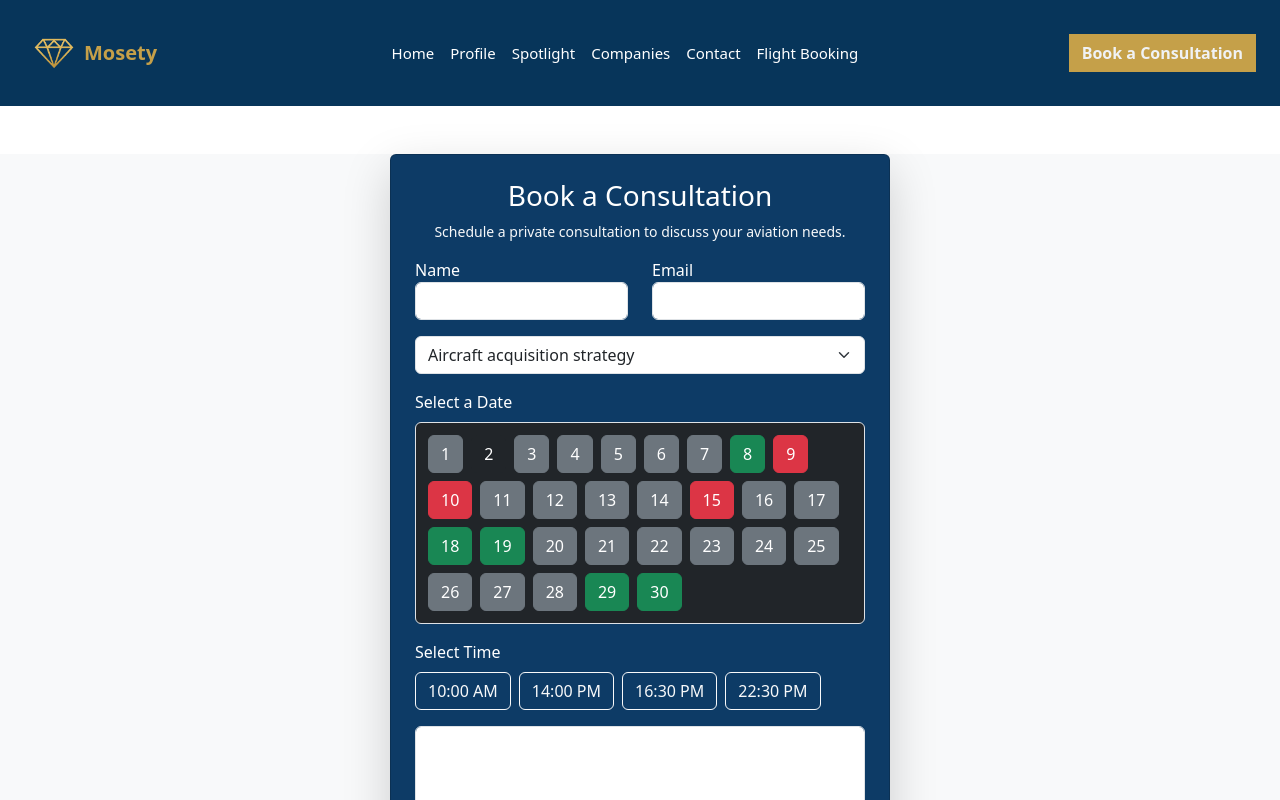
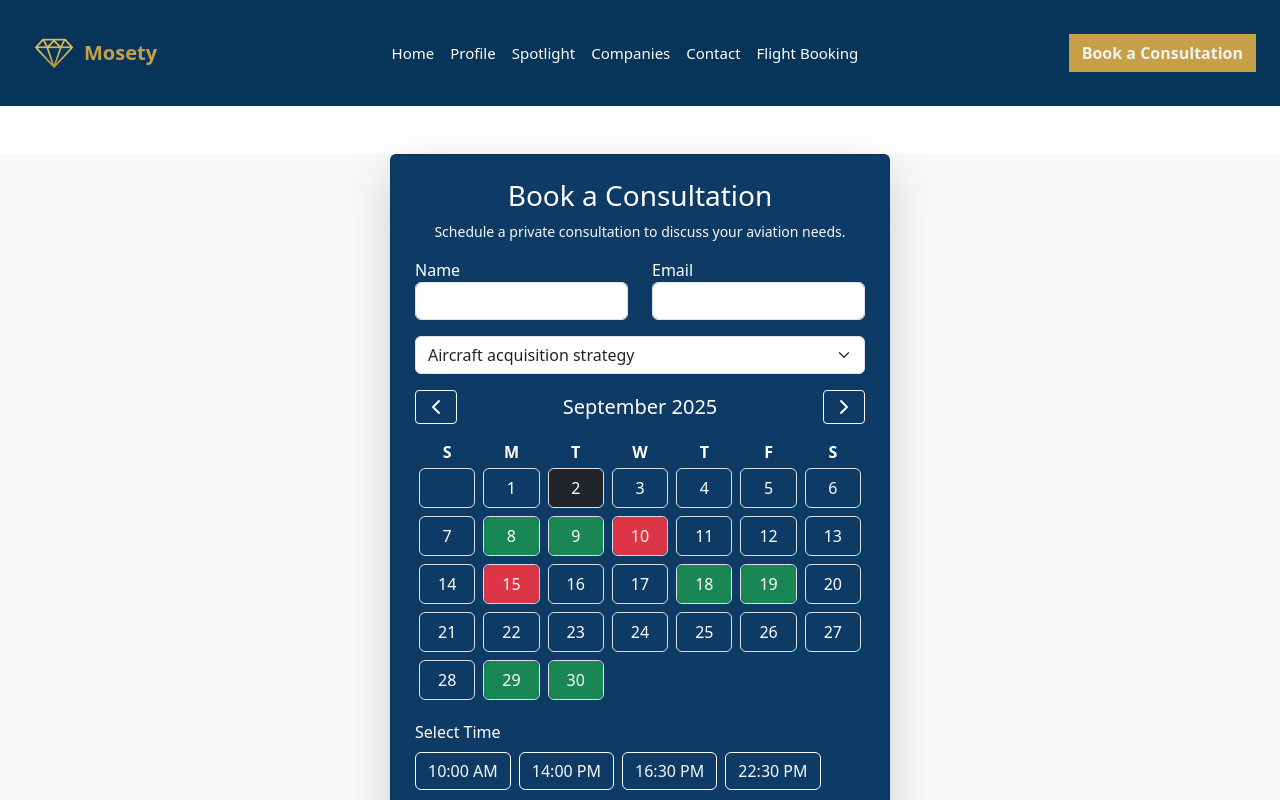
Before and after one commit to Tony-Haar/Portfolio-Website, a React (Vite) app: page /consultation in a window 1280 px wide. Shown: the top 800 px of the page. Built offline with nearby package versions, Linux system fonts and the light colour scheme.

Commit message:
updated file

```diff
--- a/package.json
+++ b/package.json
@@ -14,6 +14,7 @@
     "@fortawesome/react-fontawesome": "^3.0.2",
     "@popperjs/core": "^2.11.8",
     "bootstrap": "^5.3.8",
+    "lucide-react": "^0.544.0",
     "react": "^19.1.1",
     "react-bootstrap": "^2.10.10",
     "react-dom": "^19.1.1",
--- a/src/pages/BookConsultationPage.jsx
+++ b/src/pages/BookConsultationPage.jsx
@@ -1,7 +1,7 @@
-import React from 'react';
-import { useState } from 'react';
+import React, { useState } from 'react';
 import NavBar from '../components/Navbar';
 import Footer from '../components/Footer';
+import { ChevronLeft, ChevronRight } from "lucide-react";
 
 const BookConsultationPage = () => {
   const [formData, setFormData] = useState({
@@ -22,10 +22,76 @@ const BookConsultationPage = () => {
     alert(JSON.stringify(formData, null, 2));
   };
 
-  const availableDates = {
-    green: [8, 18, 19, 29, 30],
-    red: [9, 10, 15],
-    today: 2,
+  // Calendar State
+  const [currentMonth, setCurrentMonth] = useState(8); // September (0-indexed)
+  const [currentYear, setCurrentYear] = useState(2025);
+  const [selectedDate, setSelectedDate] = useState(null);
+
+  // Example statuses for specific dates
+  const statusMap = {
+    "2025-09-02": "black",
+    "2025-09-08": "green",
+    "2025-09-09": "green",
+    "2025-09-10": "red",
+    "2025-09-15": "red",
+    "2025-09-18": "green",
+    "2025-09-19": "green",
+    "2025-09-29": "green",
+    "2025-09-30": "green",
+  };
+
+  const daysOfWeek = ["S", "M", "T", "W", "T", "F", "S"];
+
+  const daysInMonth = new Date(currentYear, currentMonth + 1, 0).getDate();
+  const firstDay = new Date(currentYear, currentMonth, 1).getDay();
+
+  const generateDates = () => {
+    const dates = [];
+    for (let i = 0; i < firstDay; i++) {
+      dates.push(null); // empty slots
+    }
+    for (let d = 1; d <= daysInMonth; d++) {
+      dates.push(d);
+    }
+    return dates;
+  };
+
+  const getStatusClass = (date) => {
+    const key = `${currentYear}-${String(currentMonth + 1).padStart(2, "0")}-${String(date).padStart(2, "0")}`;
+    switch (statusMap[key]) {
+      case "green":
+        return "bg-success text-white";
+      case "red":
+        return "bg-danger text-white";
+      case "black":
+        return "bg-dark text-white";
+      default:
+        return "bg-transparent";
+    }
+  };
+
+  const handlePrevMonth = () => {
+    if (currentMonth === 0) {
+      setCurrentMonth(11);
+      setCurrentYear(currentYear - 1);
+    } else {
+      setCurrentMonth(currentMonth - 1);
+    }
+  };
+
+  const handleNextMonth = () => {
+    if (currentMonth === 11) {
+      setCurrentMonth(0);
+      setCurrentYear(currentYear + 1);
+    } else {
+      setCurrentMonth(currentMonth + 1);
+    }
+  };
+
+  const handleDateClick = (day) => {
+    const chosenDate = `${currentYear}-${String(currentMonth + 1).padStart(2, "0")}-${String(day).padStart(2, "0")}`;
+    setSelectedDate(chosenDate);
+    setFormData({ ...formData, date: chosenDate });
   };
 
   return (
@@ -43,7 +109,9 @@ const BookConsultationPage = () => {
           <p className="text-center small text-light">
             Schedule a private consultation to discuss your aviation needs.
           </p>
+
           <form onSubmit={handleSubmit}>
+            {/* Name + Email */}
             <div className="row mb-3">
               <div className="col">
                 <label htmlFor="name">Name</label>
@@ -69,6 +137,7 @@ const BookConsultationPage = () => {
               </div>
             </div>
 
+            {/* Type */}
             <div className="mb-3">
               <select
                 className="form-select"
@@ -82,32 +151,56 @@ const BookConsultationPage = () => {
               </select>
             </div>
 
+            {/* Calendar */}
             <div className="mb-3">
-              <label className="form-label">Select a Date</label>
-              <div className="d-flex flex-wrap border rounded p-2 bg-dark">
-                {[...Array(30)].map((_, i) => {
-                  const day = i + 1;
-                  let bg = 'btn-secondary';
-                  if (availableDates.today === day) bg = 'btn-dark';
-                  if (availableDates.green.includes(day)) bg = 'btn-success';
-                  if (availableDates.red.includes(day)) bg = 'btn-danger';
+              <div className="d-flex justify-content-between align-items-center mb-3">
+                <button type="button" className="btn btn-sm btn-outline-light" onClick={handlePrevMonth}>
+                  <ChevronLeft />
+                </button>
+                <h5 className="mb-0">
+                  {new Date(currentYear, currentMonth).toLocaleString("default", {
+                    month: "long",
+                  })}{" "}
+                  {currentYear}
+                </h5>
+                <button type="button" className="btn btn-sm btn-outline-light" onClick={handleNextMonth}>
+                  <ChevronRight />
+                </button>
+              </div>
 
-                  return (
-                    <button
-                      key={day}
-                      type="button"
-                      className={`btn ${bg} m-1`}
-                      onClick={() =>
-                        setFormData({ ...formData, date: `2025-09-${day}` })
-                      }
-                    >
-                      {day}
-                    </button>
-                  );
-                })}
+              {/* Days of Week */}
+              <div className="d-grid" style={{ gridTemplateColumns: "repeat(7, 1fr)" }}>
+                {daysOfWeek.map((day) => (
+                  <div key={day} className="text-center fw-bold">{day}</div>
+                ))}
+              </div>
+
+              {/* Dates */}
+              <div className="d-grid" style={{ gridTemplateColumns: "repeat(7, 1fr)" }}>
+                {generateDates().map((day, idx) => (
+                  <div
+                    key={idx}
+                    onClick={() => day && handleDateClick(day)}
+                    className={`d-flex justify-content-center align-items-center border rounded m-1`}
+                    style={{
+                      height: "40px",
+                      cursor: day ? "pointer" : "default",
+                      ...(day
+                        ? selectedDate === `${currentYear}-${String(currentMonth + 1).padStart(2, "0")}-${String(day).padStart(2, "0")}`
+                          ? { outline: "2px solid yellow" }
+                          : {}
+                        : {}),
+                    }}
+                  >
+                    <div className={`w-100 h-100 d-flex justify-content-center align-items-center rounded ${day ? getStatusClass(day) : ""}`}>
+                      {day || ""}
+                    </div>
+                  </div>
+                ))}
               </div>
             </div>
 
+            {/* Time Selection */}
             <div className="mb-3">
               <label className="form-label">Select Time</label>
               <div className="d-flex flex-wrap gap-2">
@@ -115,9 +208,7 @@ const BookConsultationPage = () => {
                   <button
                     key={t}
                     type="button"
-                    className={`btn ${
-                      formData.time === t ? 'btn-warning' : 'btn-outline-light'
-                    }`}
+                    className={`btn ${formData.time === t ? 'btn-warning' : 'btn-outline-light'}`}
                     onClick={() => setFormData({ ...formData, time: t })}
                   >
                     {t}
@@ -126,6 +217,7 @@ const BookConsultationPage = () => {
               </div>
             </div>
 
+            {/* Message */}
             <div className="mb-3">
               <textarea
                 className="form-control"
@@ -136,6 +228,7 @@ const BookConsultationPage = () => {
               ></textarea>
             </div>
 
+            {/* Submit */}
             <div className="text-center">
               <button
                 type="submit"
```
Also changed, not shown: 1 other file (tests, documents, lock files or other folders).
